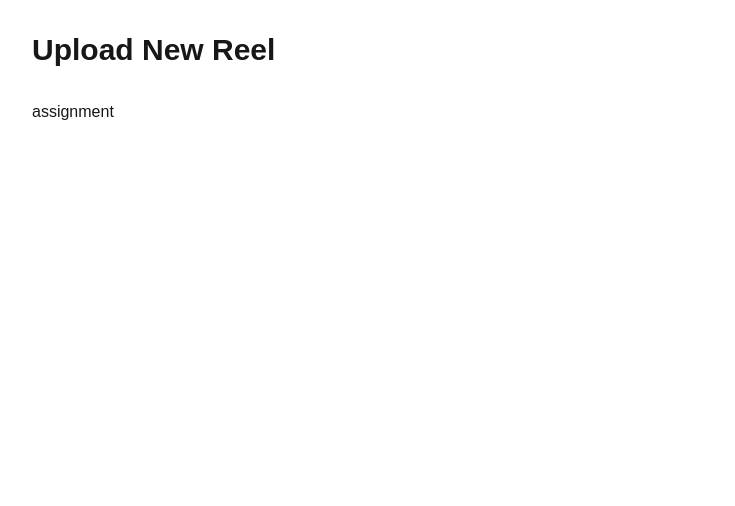
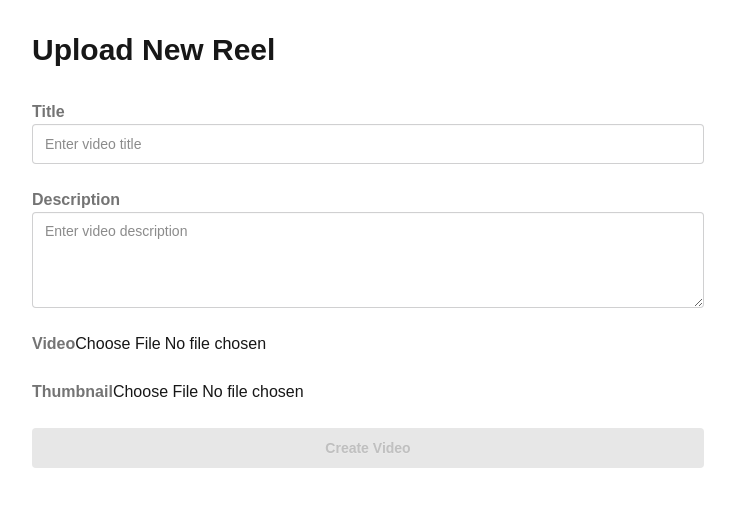
Before and after one commit to Rahul1-design/ImageKit-Video-Shop-, a Next.js app: page /upload in a window 1280 px wide. Shown: the top 506 px of the page, without its empty margins (272-1007 px from the left). Built offline with nearby package versions, Linux system fonts and the light colour scheme; no server answers; what @imagekit/next would draw is missing.

Commit message:
Add NotificationProvider to Providers and implement VideoUploadForm component

```diff
--- a/app/components/Providers.tsx
+++ b/app/components/Providers.tsx
@@ -2,13 +2,17 @@
 
 import { ImageKitProvider } from "@imagekit/next";
 import { SessionProvider } from "next-auth/react";
-
+import { NotificationProvider } from "./Notification";
 const urlEndPoint = process.env.PUBLIC_URL_ENDPOINT!;
 
 export default function Providers({ children }: { children: React.ReactNode }) {
     return (
         <SessionProvider>
-            <ImageKitProvider urlEndpoint={urlEndPoint}>{children}</ImageKitProvider>
+            <ImageKitProvider urlEndpoint={urlEndPoint}>
+                <NotificationProvider>
+                    {children}
+                </NotificationProvider>
+            </ImageKitProvider>
         </SessionProvider>
     )
 }
--- a/app/components/VideoForm.tsx
+++ /dev/null
@@ -1,7 +0,0 @@
-import React from "react";
-
-function VideoUploadForm() {
-    return <div>assignment</div>;
-}
-
-export default VideoUploadForm;
--- /dev/null
+++ b/app/components/VideoUploadForm.tsx
@@ -0,0 +1,186 @@
+"use client";
+import { useState } from "react";
+import { useRouter } from "next/navigation";
+import FileUpload from "./FileUpload";
+import { apiClient, VideoFormData } from "@/lib/api-client";
+import { useNotification } from "./Notification";
+
+export default function VideoUploadForm() {
+    const router = useRouter();
+    const { showNotification } = useNotification();
+
+    // Form state
+    const [title, setTitle] = useState("");
+    const [description, setDescription] = useState("");
+    const [videoUrl, setVideoUrl] = useState("");
+    const [thumbnailUrl, setThumbnailUrl] = useState("");
+
+    // Upload progress state
+    const [videoProgress, setVideoProgress] = useState(0);
+    const [thumbnailProgress, setThumbnailProgress] = useState(0);
+
+    // Loading state
+    const [isSubmitting, setIsSubmitting] = useState(false);
+
+    // Handle video upload success
+    const handleVideoSuccess = (res: any) => {
+        setVideoUrl(res.url);
+        showNotification("Video uploaded successfully!", "success");
+    };
+
+    // Handle thumbnail upload success
+    const handleThumbnailSuccess = (res: any) => {
+        setThumbnailUrl(res.url);
+        showNotification("Thumbnail uploaded successfully!", "success");
+    };
+
+    // Handle form submission
+    const handleSubmit = async (e: React.FormEvent) => {
+        e.preventDefault();
+
+        // Validation
+        if (!title || !description) {
+            showNotification("Please fill in all fields", "error");
+            return;
+        }
+
+        if (!videoUrl) {
+            showNotification("Please upload a video", "error");
+            return;
+        }
+
+        if (!thumbnailUrl) {
+            showNotification("Please upload a thumbnail", "error");
+            return;
+        }
+
+        setIsSubmitting(true);
+
+        try {
+            const videoData: VideoFormData = {
+                title,
+                description,
+                videoUrl,
+                thumbnailUrl,
+                controls: true,
+                transformation: {
+                    height: 1920,
+                    width: 1080,
+                    quality: 100,
+                },
+            };
+
+            await apiClient.createVideo(videoData);
+
+            showNotification("Video created successfully!", "success");
+
+            // Redirect to home page after short delay
+            setTimeout(() => {
+                router.push("/");
+            }, 1500);
+
+        } catch (error) {
+            console.error("Error creating video:", error);
+            showNotification("Failed to create video", "error");
+        } finally {
+            setIsSubmitting(false);
+        }
+    };
+
+    return (
+        <form onSubmit={handleSubmit} className="space-y-6">
+            {/* Title Input */}
+            <div className="form-control">
+                <label className="label">
+                    <span className="label-text font-semibold">Title</span>
+                </label>
+                <input
+                    type="text"
+                    placeholder="Enter video title"
+                    className="input input-bordered w-full"
+                    value={title}
+                    onChange={(e) => setTitle(e.target.value)}
+                    required
+                />
+            </div>
+
+            {/* Description Input */}
+            <div className="form-control">
+                <label className="label">
+                    <span className="label-text font-semibold">Description</span>
+                </label>
+                <textarea
+                    placeholder="Enter video description"
+                    className="textarea textarea-bordered w-full h-24"
+                    value={description}
+                    onChange={(e) => setDescription(e.target.value)}
+                    required
+                />
+            </div>
+
+            {/* Video Upload */}
+            <div className="form-control">
+                <label className="label">
+                    <span className="label-text font-semibold">Video</span>
+                </label>
+                <FileUpload
+                    onSuccess={handleVideoSuccess}
+                    onProgress={setVideoProgress}
+                    fileType="video"
+                />
+                {videoProgress > 0 && videoProgress < 100 && (
+                    <progress
+                        className="progress progress-primary w-full mt-2"
+                        value={videoProgress}
+                        max="100"
+                    />
+                )}
+                {videoUrl && (
+                    <div className="alert alert-success mt-2">
+                        <span>Video uploaded successfully!</span>
+                    </div>
+                )}
+            </div>
+
+            {/* Thumbnail Upload */}
+            <div className="form-control">
+                <label className="label">
+                    <span className="label-text font-semibold">Thumbnail</span>
+                </label>
+                <FileUpload
+                    onSuccess={handleThumbnailSuccess}
+                    onProgress={setThumbnailProgress}
+                    fileType="image"
+                />
+                {thumbnailProgress > 0 && thumbnailProgress < 100 && (
+                    <progress
+                        className="progress progress-primary w-full mt-2"
+                        value={thumbnailProgress}
+                        max="100"
+                    />
+                )}
+                {thumbnailUrl && (
+                    <div className="alert alert-success mt-2">
+                        <span>Thumbnail uploaded successfully!</span>
+                    </div>
+                )}
+            </div>
+
+            {/* Submit Button */}
+            <button
+                type="submit"
+                className="btn btn-primary w-full"
+                disabled={isSubmitting || !videoUrl || !thumbnailUrl}
+            >
+                {isSubmitting ? (
+                    <>
+                        <span className="loading loading-spinner"></span>
+                        Creating Video...
+                    </>
+                ) : (
+                    "Create Video"
+                )}
+            </button>
+        </form>
+    );
+}
--- a/app/page.tsx
+++ b/app/page.tsx
@@ -1,24 +1,42 @@
-"use client"
-import { apiClient } from '@/lib/api-client';
-import { IVideo } from '@/models/Video';
-import Image from 'next/image';
-import { useEffect, useState } from 'react';
+"use client";
+import { apiClient } from "@/lib/api-client";
+import { IVideo } from "@/models/Video";
+import { useEffect, useState } from "react";
+import VideoFeed from "./components/VideoFeed";
+import { useNotification } from "./components/Notification";
 
 export default function Home() {
-  const [videos, setVideos] = useState<IVideo[]>([])
+  const [videos, setVideos] = useState<IVideo[]>([]);
+  const [loading, setLoading] = useState(true);
+  const { showNotification } = useNotification();
+
   useEffect(() => {
     const fetchVideos = async () => {
       try {
         const data = await apiClient.getVideos();
-        setVideos(data as IVideo[])
+        setVideos(data as IVideo[]);
       } catch (error) {
-        console.log("Error fetching videos", error)
+        console.error("Error fetching videos", error);
+        showNotification("Failed to load videos", "error");
+      } finally {
+        setLoading(false);
       }
-    }
-  }, [])
+    };
+
+    fetchVideos(); // ← CALL THE FUNCTION!
+  }, []);
+
   return (
-    <div className=''>
-      <h1>Welcome to Instagram</h1>
+    <div className="container mx-auto px-4 py-8">
+      <h1 className="text-3xl font-bold mb-8">Welcome to Video Shop</h1>
+
+      {loading ? (
+        <div className="flex justify-center items-center py-12">
+          <span className="loading loading-spinner loading-lg"></span>
+        </div>
+      ) : (
+        <VideoFeed videos={videos} />
+      )}
     </div>
   );
 }
--- a/app/upload/page.tsx
+++ b/app/upload/page.tsx
@@ -1,6 +1,8 @@
 "use client"
 
-import VideoUploadForm from "../components/VideoForm"
+import VideoUploadForm from "../components/VideoUploadForm";
+
+
 
 export default function VideoUploadpage() {
     return (
```
